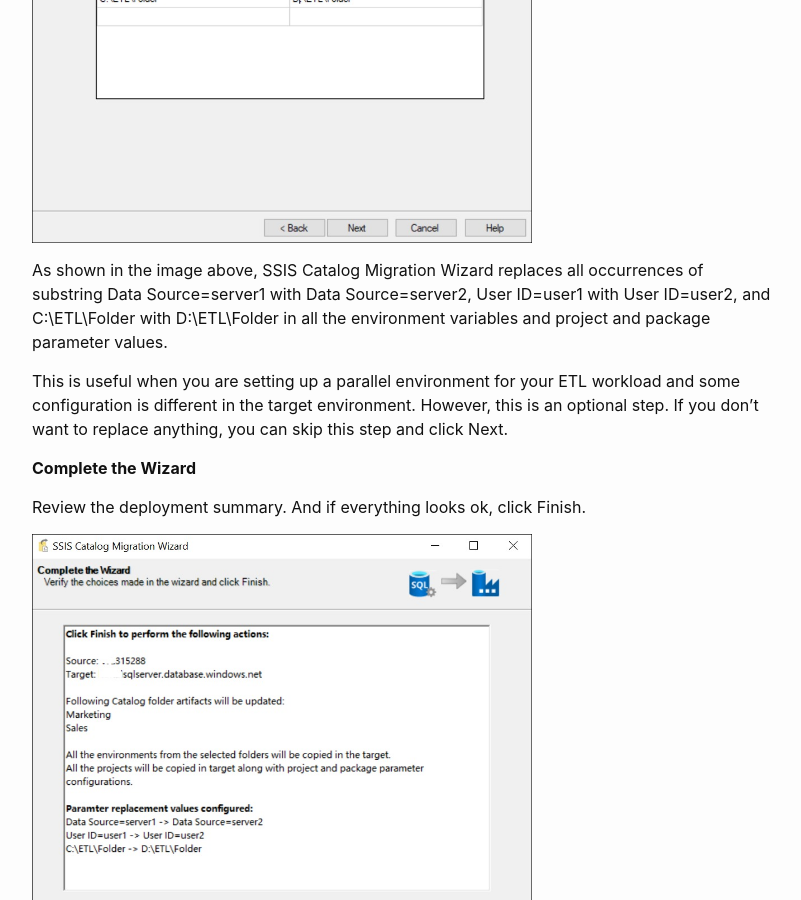
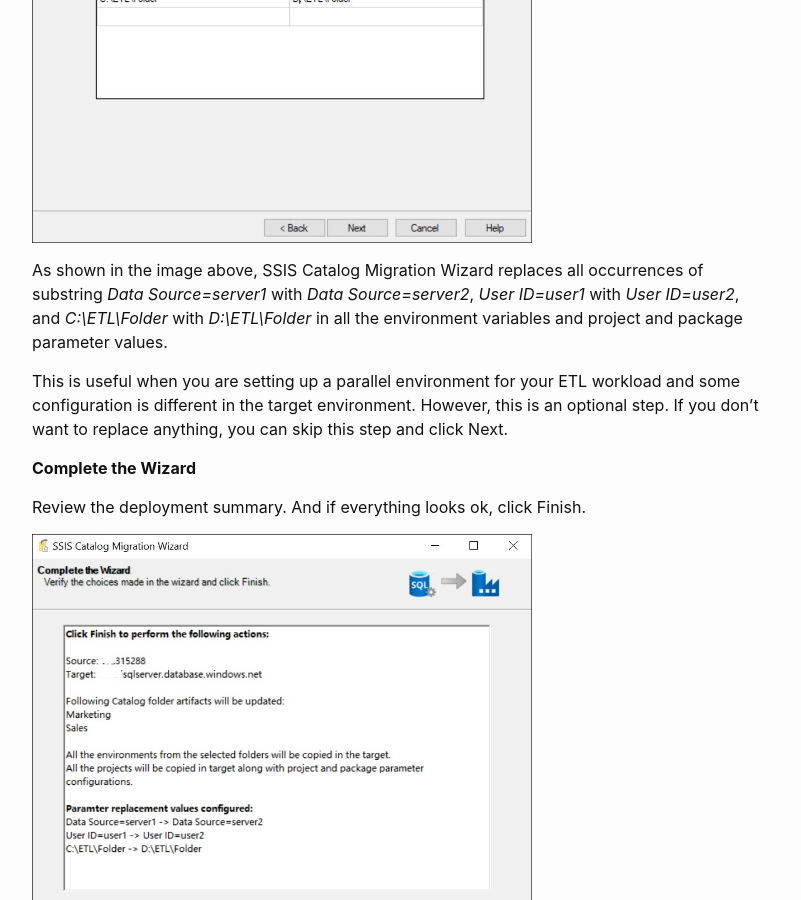
Before and after one commit to kr55/ssiscataloger, a Jekyll site: the page built from index.md, in a window 1280 px wide and 900 px high, scrolled down 3872 px. Shown: the whole window, without its empty margins (238-1039 px from the left). Built offline with Jekyll 4.4.1, drawn with Linux system fonts in a browser that asks for light colours; our own code applies the rules of GitHub Pages for plain Markdown files.

```diff
--- a/index.md
+++ b/index.md
@@ -68,7 +68,7 @@ If you wish to replace part of the environment variables, project, or package pa
 
 <img src="media/ReplaceValues.jpg" width="500">
 
-As shown in the image above, SSIS Catalog Migration Wizard replaces all occurrences of substring Data Source=server1 with Data Source=server2, User ID=user1 with User ID=user2, and C:\ETL\Folder with D:\ETL\Folder in all the environment variables and project and package parameter values.
+As shown in the image above, SSIS Catalog Migration Wizard replaces all occurrences of substring *Data Source=server1* with *Data Source=server2*, *User ID=user1* with *User ID=user2*, and *C:\ETL\Folder* with *D:\ETL\Folder* in all the environment variables and project and package parameter values.
 
 This is useful when you are setting up a parallel environment for your ETL workload and some configuration is different in the target environment. However, this is an optional step. If you don't want to replace anything, you can skip this step and click Next.
 
```
